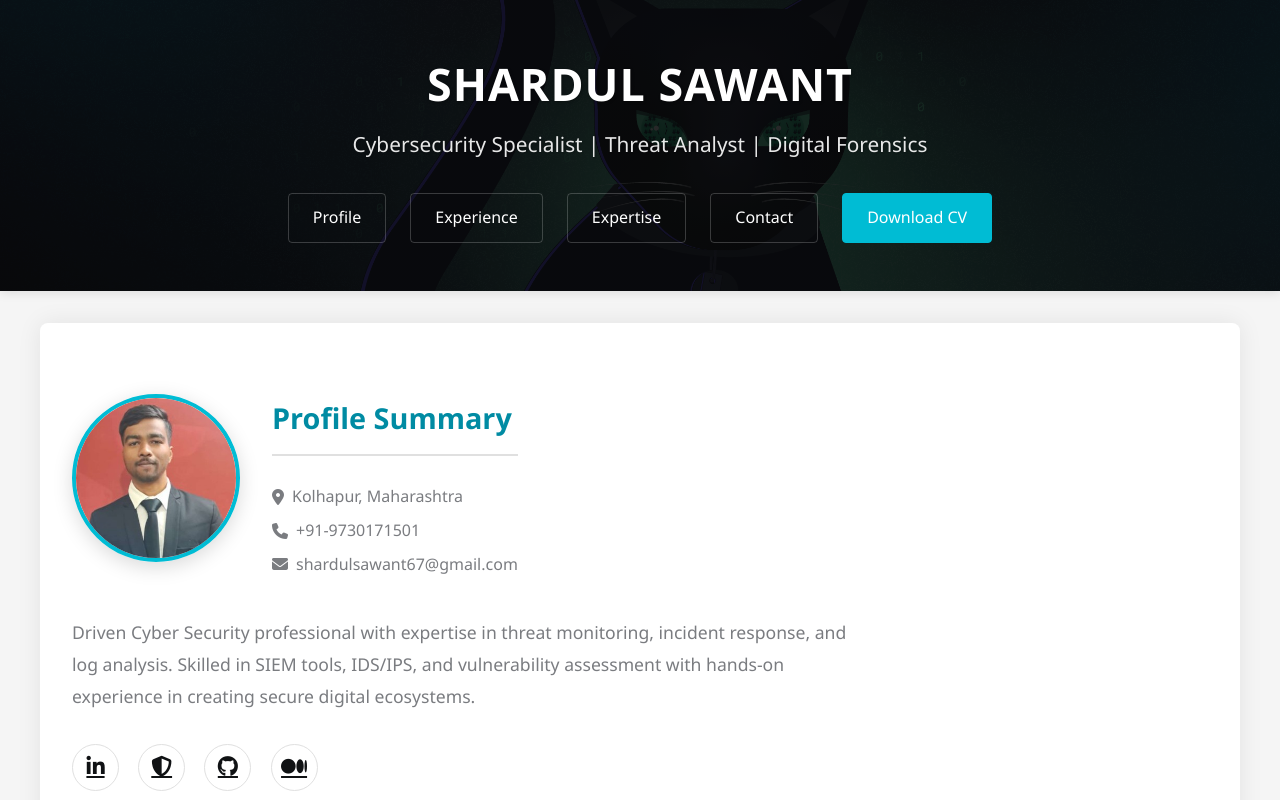
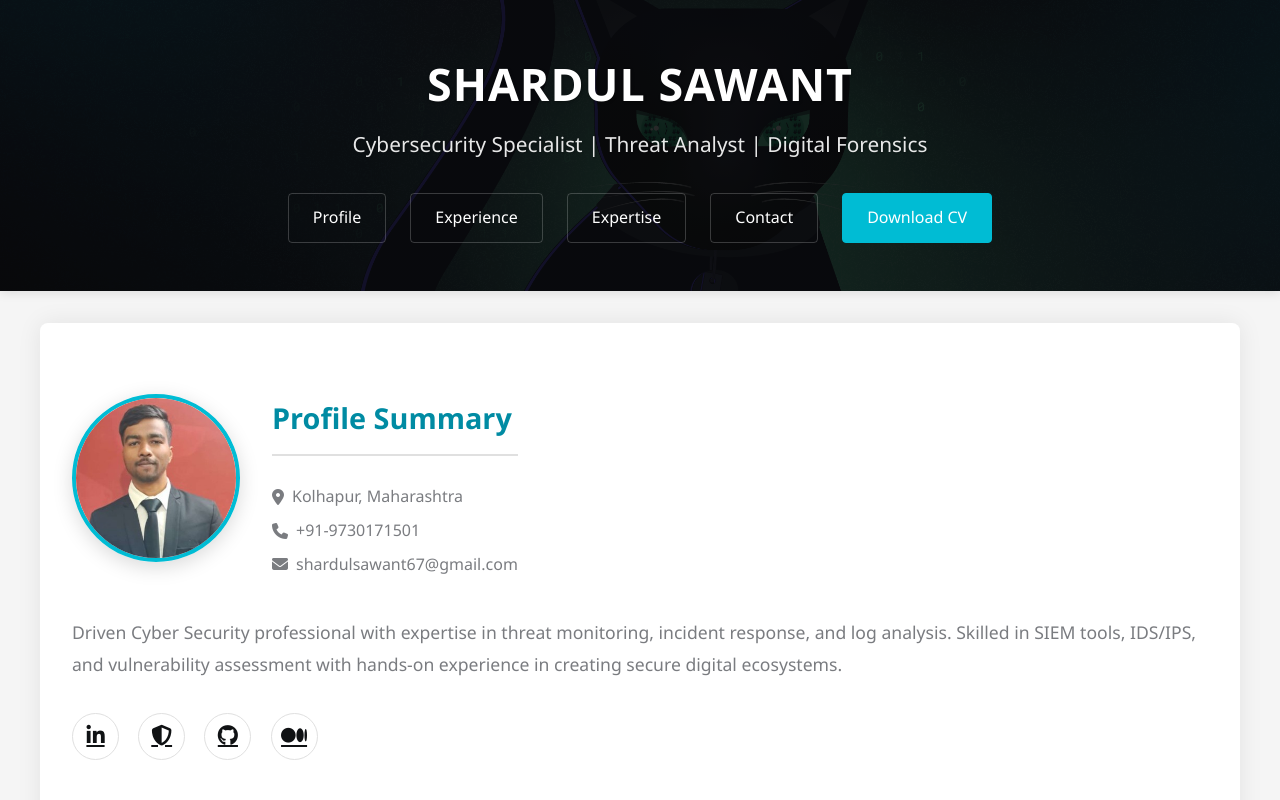
Before and after one commit to shardulspy/ShardulSawant.github.io, a plain HTML site: page index.html in a window 1280 px wide. Shown: the top 800 px of the page. Drawn offline with Linux system fonts and the light colour scheme.

Commit message:
style.css

```diff
--- a/style.css
+++ b/style.css
@@ -131,7 +131,7 @@ body {
     font-size: 1.1rem;
     line-height: 1.8;
     color: var(--gray);
-    max-width: 800px;
+
 }
 
 .contact-info {
```
